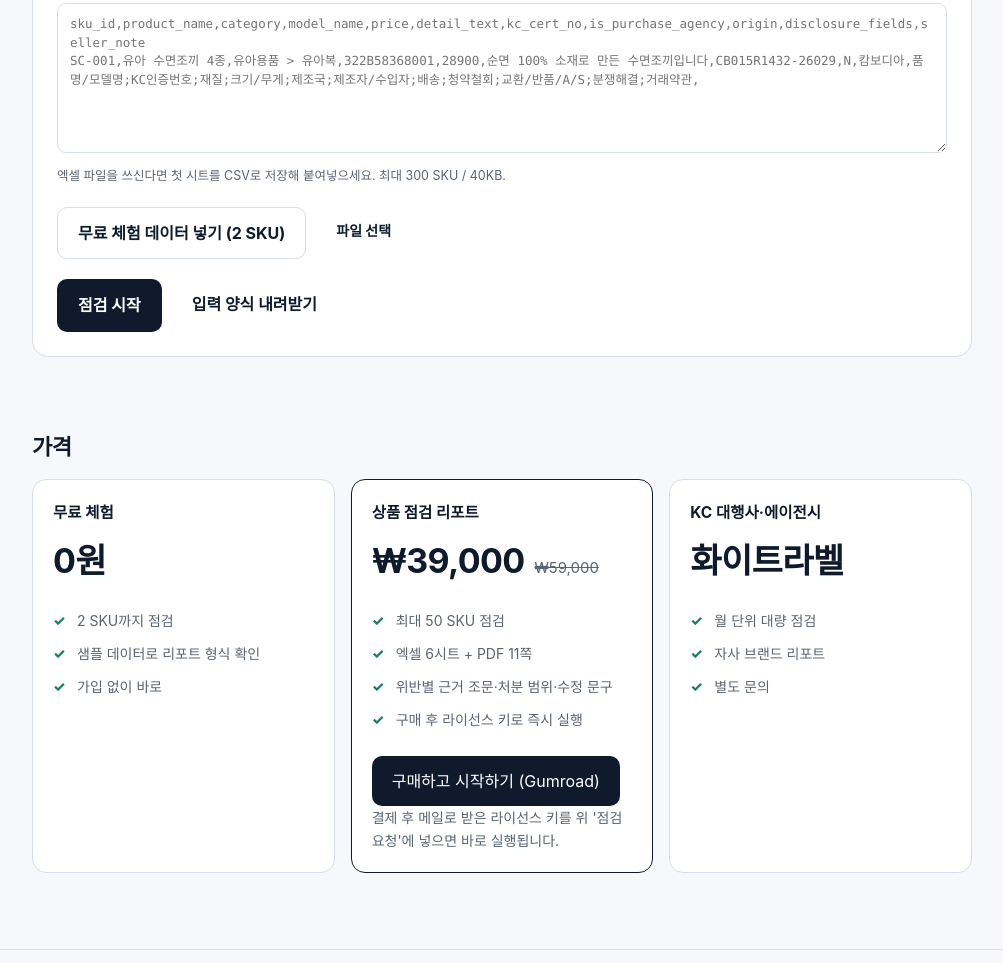
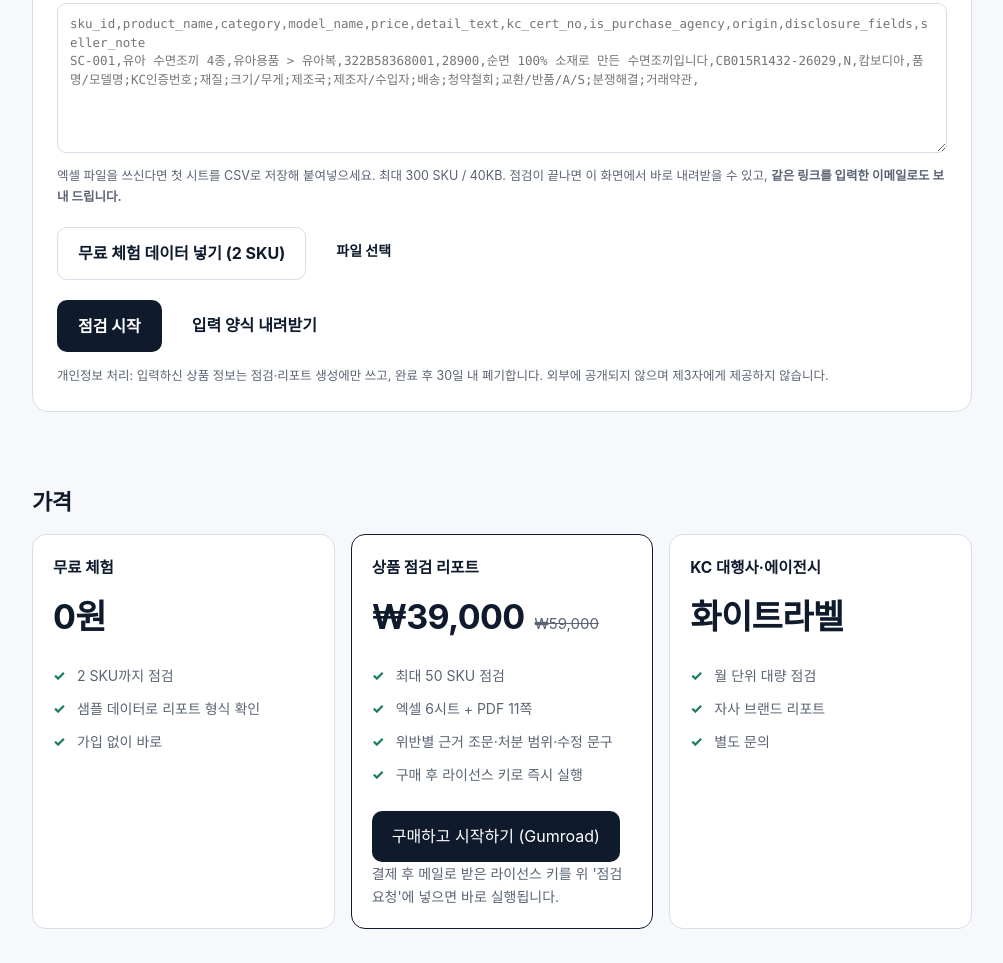
Before and after one commit to Neo970720/sellerfact, a plain HTML site: page docs/index.html in a window 1280 px wide. Shown: the part 1147-2110 px from the top of the page, without its empty margins (138-1141 px from the left). Drawn offline with Linux system fonts and the light colour scheme.

Commit message:
page: 이메일 발송·개인정보 안내 문구

```diff
--- a/docs/index.html
+++ b/docs/index.html
@@ -129,7 +129,8 @@
       <label for="csv">상품 목록 CSV</label>
       <textarea id="csv" placeholder="sku_id,product_name,category,model_name,price,detail_text,kc_cert_no,is_purchase_agency,origin,disclosure_fields,seller_note
 SC-001,유아 수면조끼 4종,유아용품 > 유아복,322B58368001,28900,순면 100% 소재로 만든 수면조끼입니다,CB015R1432-26029,N,캄보디아,품명/모델명;KC인증번호;재질;크기/무게;제조국;제조자/수입자;배송;청약철회;교환/반품/A/S;분쟁해결;거래약관,"></textarea>
-      <p class="hint">엑셀 파일을 쓰신다면 첫 시트를 CSV로 저장해 붙여넣으세요. 최대 300 SKU / 40KB.</p>
+      <p class="hint">엑셀 파일을 쓰신다면 첫 시트를 CSV로 저장해 붙여넣으세요. 최대 300 SKU / 40KB.
+        점검이 끝나면 이 화면에서 바로 내려받을 수 있고, <b>같은 링크를 입력한 이메일로도 보내 드립니다.</b></p>
       <div class="actions">
         <button type="button" class="ghost" id="demoBtn">무료 체험 데이터 넣기 (2 SKU)</button>
         <label class="ghost" style="margin:0;padding:12px 20px;border-radius:10px;font-weight:700;font-size:14px;cursor:pointer;display:inline-block">
@@ -144,6 +145,8 @@ SC-001,유아 수면조끼 4종,유아용품 > 유아복,322B58368001,28900,순
       </div>
 
       <div class="status" id="status"></div>
+      <p class="hint" style="margin-top:14px">개인정보 처리: 입력하신 상품 정보는 점검·리포트 생성에만 쓰고, 완료 후 30일 내 폐기합니다.
+        외부에 공개되지 않으며 제3자에게 제공하지 않습니다.</p>
     </form>
   </section>
 
```
